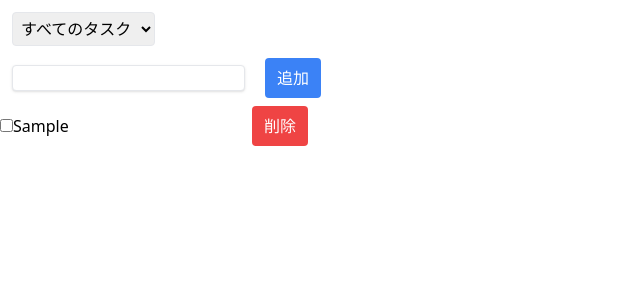
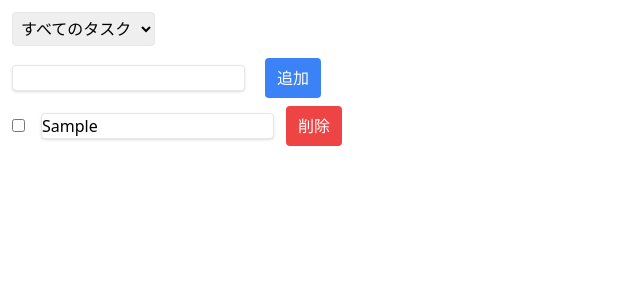
Before and after one commit to Go-Gunji/react-todo-app, a React (Create React App) app: page / in a window 1280 px wide. Both pictures are taken after typing "Sample" into the empty fields and a click on the input "追加". Shown: the top 300 px of the page, without its empty margins (0-640 px from the left). Built offline with nearby package versions, Linux system fonts and the light colour scheme.

Commit message:
追加されたToDoリストのスタイル変更

```diff
--- a/src/App.tsx
+++ b/src/App.tsx
@@ -158,6 +158,7 @@ export const App = () => {
             <li key={todo.id}>
               <input
                 type="checkbox"
+                className="mx-3"
                 disabled={todo.removed}
                 checked={todo.checked}
                 onChange={() => {
@@ -166,6 +167,7 @@ export const App = () => {
               />
               <input
                 type="text"
+                className="shadow appearance-none border rounded mx-1"
                 disabled={todo.checked || todo.removed}
                 value={todo.value}
                 onChange={(e) => handleOnEdit(todo.id, e.target.value)}
```
